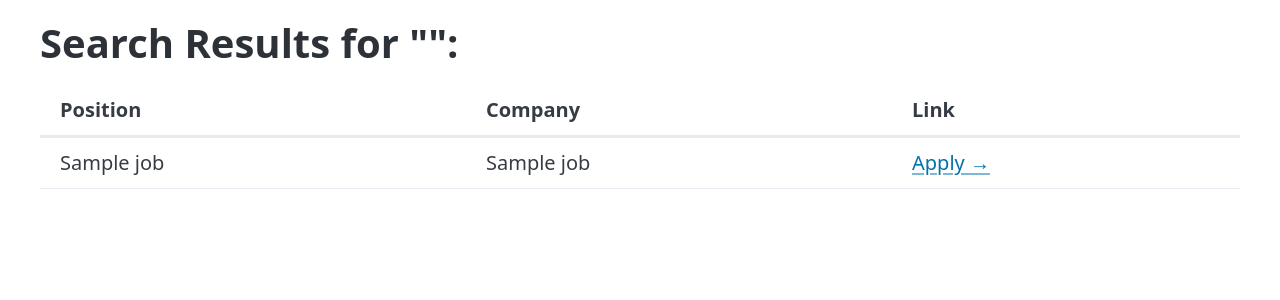
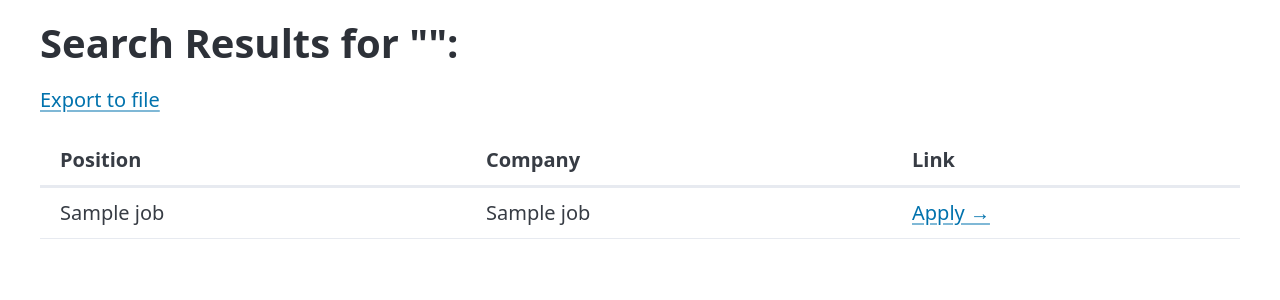
Before and after one commit to mochafreddo/dynamic_scraper, a Flask app: template templates/search.html in a window 1280 px wide. Shown: the top 300 px of the page. Run offline with Flask 3, Linux system fonts and the light colour scheme; the template is opened without the code that fills it: most values are stand-ins (such as "Sample title", 1, 10 or a date in 2020); some libraries are stand-ins or nearby versions.

Commit message:
feat: Add export functionality and improve code structure

```diff
--- a/file.py
+++ b/file.py
@@ -1,9 +1,9 @@
 import csv
 
 
-def write_to_csv(keyword, jobs_data):
+def save_to_file(keyword, jobs_data):
     fieldnames = ["title", "company_name", "link"]
-    with open(f"{keyword}_jobs.csv", "w", newline="") as file:
+    with open(f"{keyword}.csv", "w", newline="") as file:
         writer = csv.DictWriter(file, fieldnames=fieldnames)
         writer.writeheader()
         writer.writerows(jobs_data)
--- a/main.py
+++ b/main.py
@@ -1,10 +1,10 @@
 import time
 
 from bs4 import BeautifulSoup
-from flask import Flask, render_template, request
+from flask import Flask, redirect, render_template, request, send_file
 from playwright.sync_api import sync_playwright
 
-from file import write_to_csv
+from file import save_to_file
 
 
 class WantedScraper:
@@ -42,9 +42,6 @@ class WantedScraper:
 
         return jobs_data
 
-    def write_to_csv(self, jobs_data):
-        write_to_csv(self.keyword, jobs_data)
-
 
 if __name__ == "__main__":
     app = Flask("JabScrapper")
@@ -58,6 +55,8 @@ if __name__ == "__main__":
     @app.route("/search")
     def hello():
         keyword = request.args.get("keyword")
+        if keyword is None:
+            return redirect("/")
         if keyword in db:
             jobs = db[keyword]
         else:
@@ -66,4 +65,14 @@ if __name__ == "__main__":
             db[keyword] = jobs
         return render_template("search.html", keyword=keyword, jobs=jobs)
 
+    @app.route("/export")
+    def export():
+        keyword = request.args.get("keyword")
+        if keyword is None:
+            return redirect("/")
+        if keyword not in db:
+            return redirect(f"search?keyword={keyword}")
+        save_to_file(keyword, db[keyword])
+        return send_file(f"{keyword}.csv", as_attachment=True)
+
     app.run("0.0.0.0", port=3000)
--- a/templates/search.html
+++ b/templates/search.html
@@ -10,6 +10,7 @@
   <body>
     <main class="container">
       <h1>Search Results for "{{ keyword }}":</h1>
+      <hgroup><a target="_blank" href="/export?keyword={{ keyword }}">Export to file</a></hgroup>
       <figure>
         <table role="grid">
           <thead>
```
